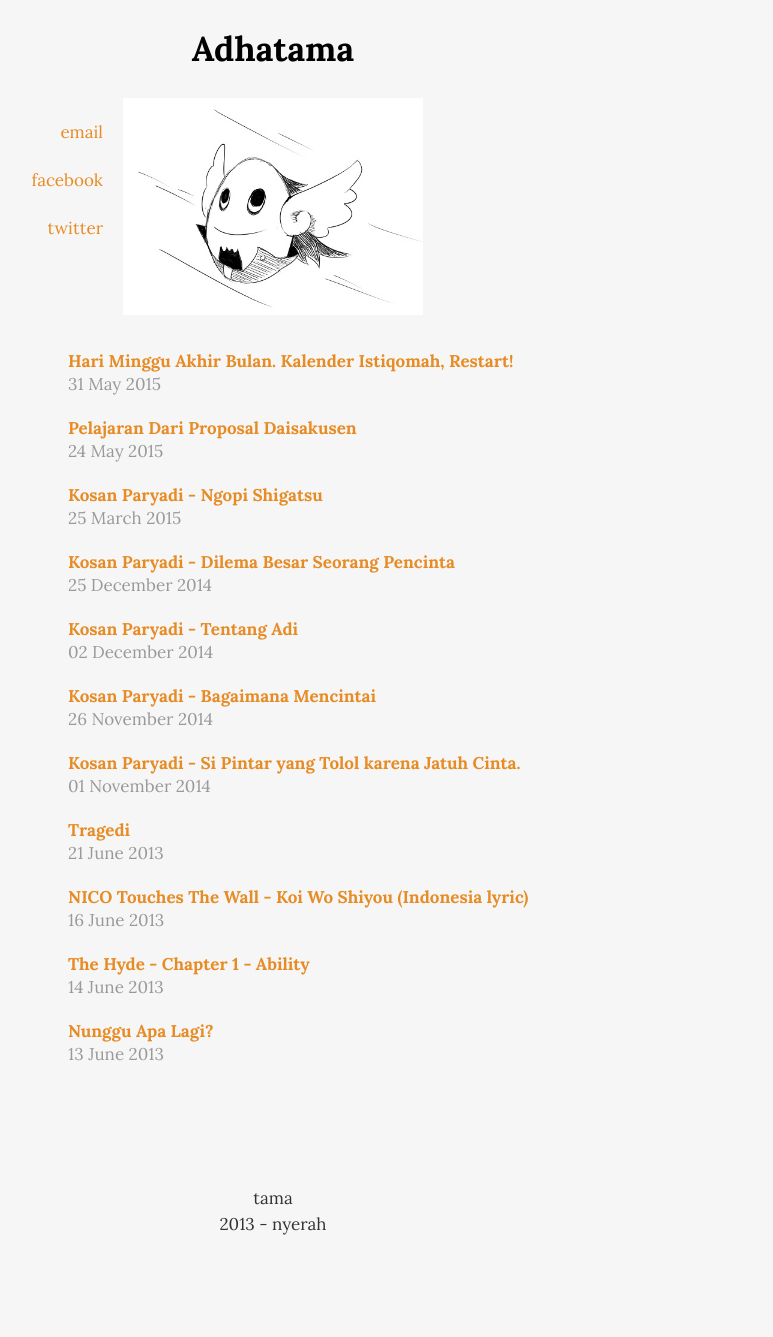
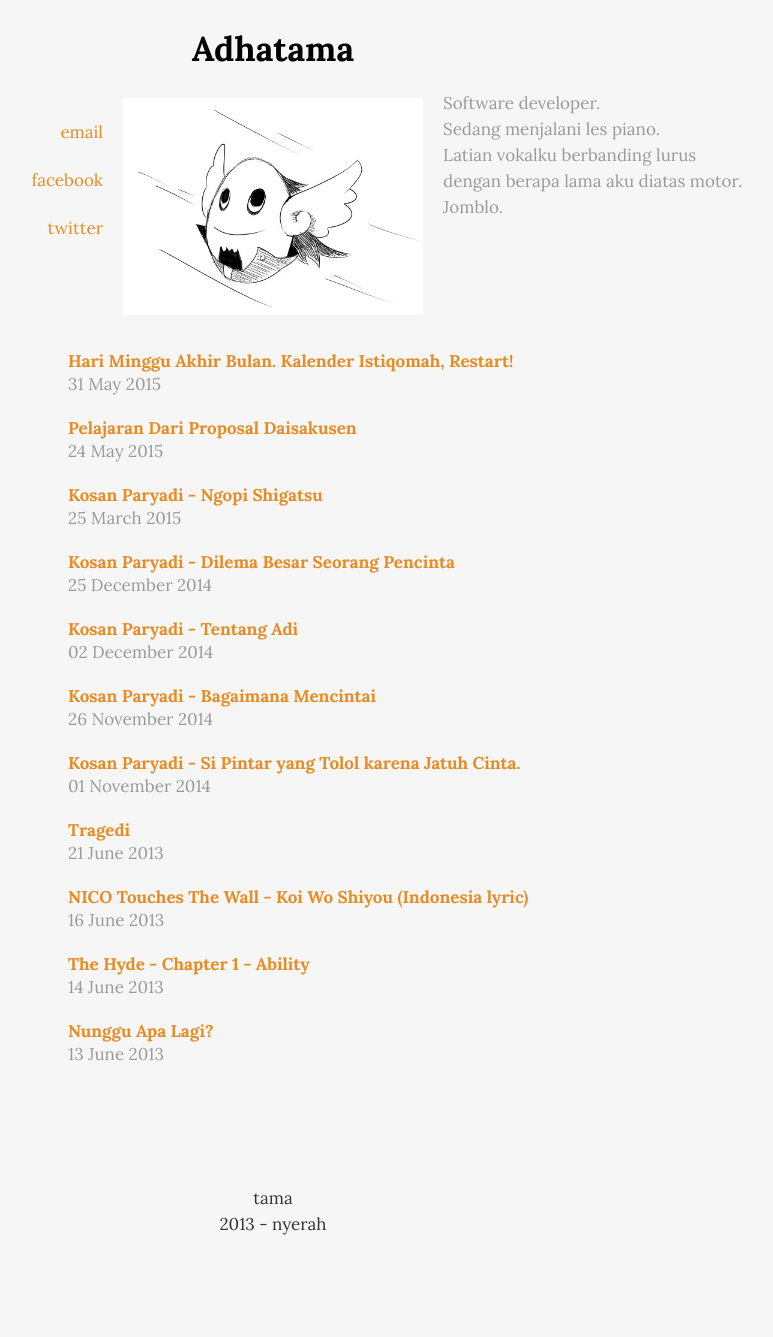
Before and after one commit to adhatama/adhatama.github.io, a Jekyll site: the page built from index.html, in a window 1280 px wide. Shown: the whole page, without its empty margins (367-1140 px from the left). Built offline with Jekyll 4.4.1, drawn with Linux system fonts in a browser that asks for light colours.

Commit message:
add description

```diff
--- a/_layouts/default.html
+++ b/_layouts/default.html
@@ -32,6 +32,11 @@
                     <a href="/" style="text-decoration: none; color: black;"><h1 class="title">{{ site.name }}</h1></a>
                     <img src="/img/tamago.jpg">
                 </div>
+                <div class="span4 right-side muted">
+                    Software developer. <br>
+                    Sedang menjalani les piano. <br>
+                    Latian vokalku berbanding lurus dengan berapa lama aku diatas motor. <br>Jomblo. <br>
+                </div>
             </div>
 
             <div class="row">
--- a/_layouts/post.html
+++ b/_layouts/post.html
@@ -31,6 +31,11 @@
                 <div class="span4">
                     <a href="/" style="text-decoration: none; color: black;"><h1 class="title">{{ site.name }}</h1></a>
                     <img src="/img/tamago.jpg">
+                </div>
+                <div class="span4 right-side muted">
+                    Software developer. <br>
+                    Sedang menjalani les piano. <br>
+                    Latian vokalku berbanding lurus dengan berapa lama aku diatas motor. <br>Jomblo. <br>
                 </div>
             </div>
 
```
